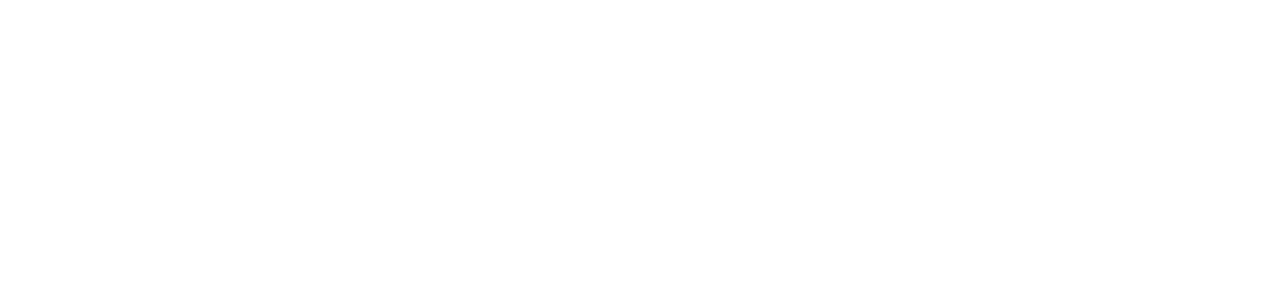
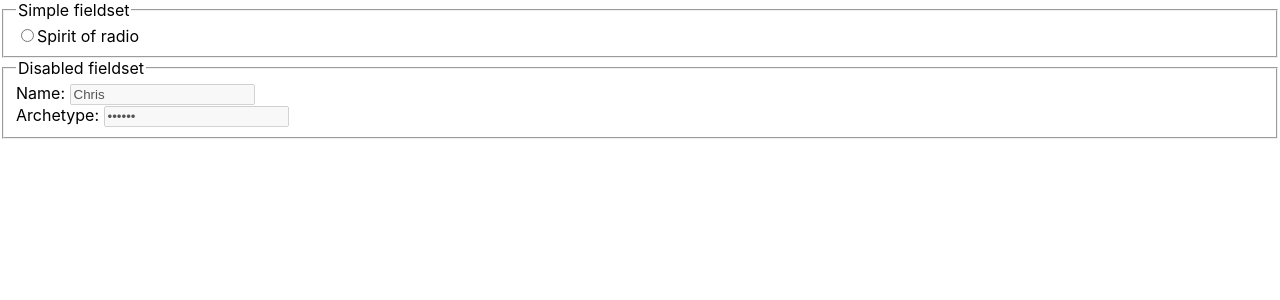
Before and after one commit to nostrss/playground, a React (Create React App) app: page /fieldset in a window 1280 px wide. Before the commit this address had no page. Shown: the top 300 px of the page. Built offline with nearby package versions, Linux system fonts and the light colour scheme; the HTML template or start-up script is replaced by a standard one.

Commit message:
Add_field_set

```diff
--- a/package.json
+++ b/package.json
@@ -13,6 +13,7 @@
     "react-router-dom": "^6.3.0",
     "react-scripts": "5.0.1",
     "redux": "^4.2.0",
+    "styled-components": "^5.3.6",
     "web-vitals": "^2.1.4"
   },
   "scripts": {
--- a/src/App.jsx
+++ b/src/App.jsx
@@ -1,6 +1,7 @@
 import { BrowserRouter, Routes, Route } from 'react-router-dom';
 import Home from '../src/routes/home';
-import CheckBox from './routes/CheckBox';
+import CheckBox from './routes/checkbox';
+import FieldSet from './routes/fieldset';
 
 function App() {
   console.log(process.env.PUBLIC_URL);
@@ -9,7 +10,8 @@
       <Routes>
         <Route>
           <Route path='/' element={<Home />} />
-          <Route path='/220915/checkbox' element={<CheckBox />} />
+          <Route path='/fieldset' element={<FieldSet />} />
+          <Route path='/checkbox' element={<CheckBox />} />
         </Route>
       </Routes>
     </BrowserRouter>
--- a/src/routes/CheckBox.jsx
+++ b/src/routes/checkbox/index.jsx
@@ -1,6 +1,6 @@
 export default function CheckBox() {
   const onChangeCheck = (event) => {
-    alert(event.target.value);
+    console.log(event.target.value);
   };
 
   return (
@@ -9,6 +9,7 @@
         <legend>Welcome to CheckBox Playground</legend>
         <div>
           <input
+            id='first'
             type='checkbox'
             name='first'
             onChange={onChangeCheck}
@@ -17,7 +18,13 @@
           <label htmlFor='first'>first</label>
         </div>
         <div>
-          <input type='checkbox' name='second' />
+          <input
+            id='second'
+            type='checkbox'
+            name='second'
+            onChange={onChangeCheck}
+            value={'second'}
+          />
           <label htmlFor='second'>second</label>
         </div>
       </fieldset>
--- /dev/null
+++ b/src/routes/fieldset/index.jsx
@@ -0,0 +1,27 @@
+export default function FieldSet() {
+  return (
+    <>
+      <form action='#'>
+        <fieldset>
+          <legend>Simple fieldset</legend>
+          <input type='radio' id='radio' />
+          <label for='radio'>Spirit of radio</label>
+        </fieldset>
+      </form>
+
+      <form action='#'>
+        <fieldset disabled>
+          <legend>Disabled fieldset</legend>
+          <div>
+            <label for='name'>Name: </label>
+            <input type='name' id='text' value='Chris' />
+          </div>
+          <div>
+            <label for='pwd'>Archetype: </label>
+            <input type='password' id='text' value='Wookie' />
+          </div>
+        </fieldset>
+      </form>
+    </>
+  );
+}
--- a/src/routes/home.jsx
+++ b/src/routes/home.jsx
@@ -3,8 +3,11 @@
   return (
     <div>
       <ol>
-        <Link to={{ pathname: '/220915/checkbox' }}>
-          <li>체크박스 놀이터</li>
+        <Link to={{ pathname: '/fieldset' }}>
+          <li>field set 놀이터</li>
+        </Link>
+        <Link to={{ pathname: '/checkbox' }}>
+          <li>check box 놀이터</li>
         </Link>
       </ol>
     </div>
```
Also changed, not shown: 1 other file (tests, documents, lock files or other folders).
